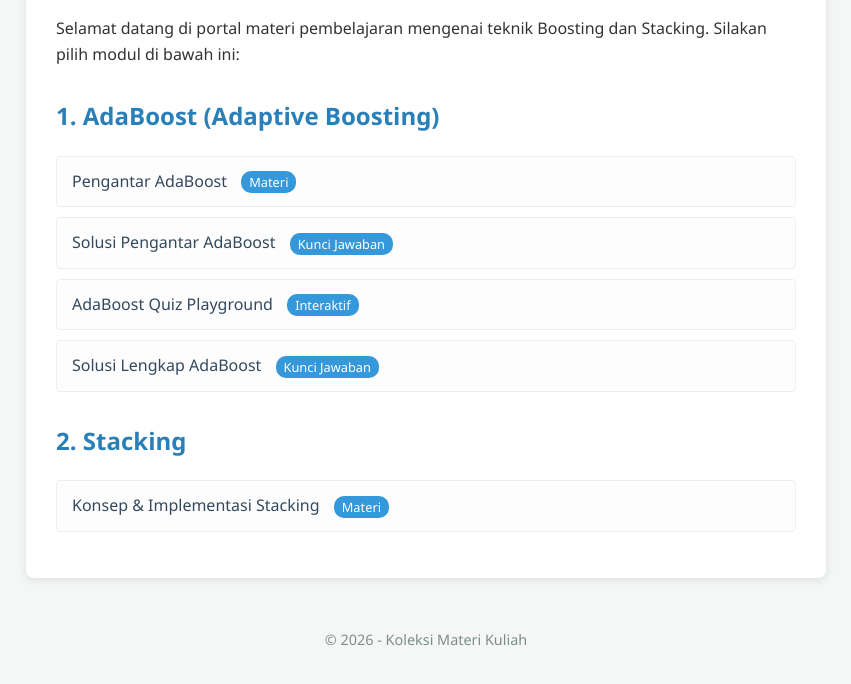
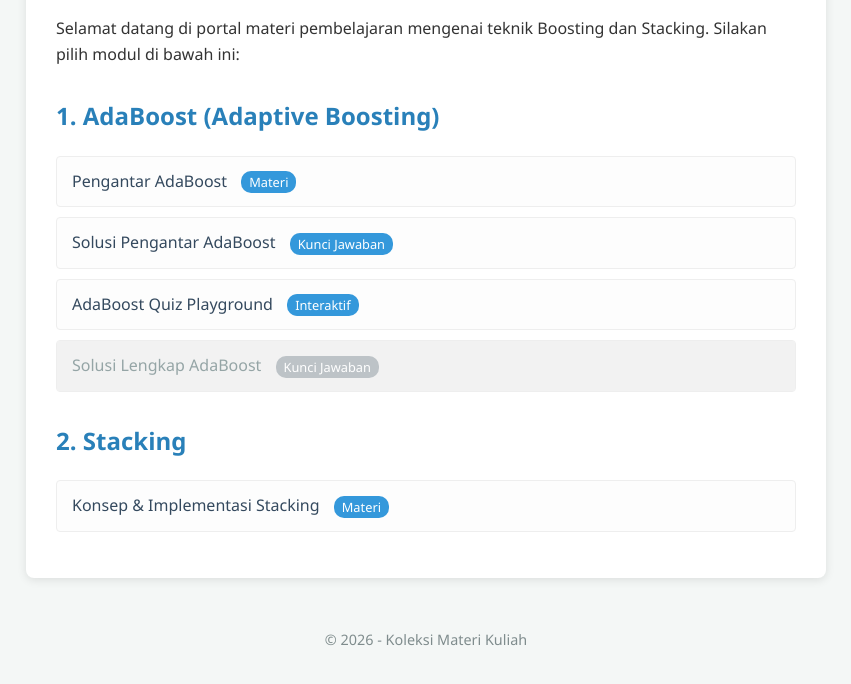
Before and after one commit to aazmhafidz09/AdaBoost, a plain HTML site: page index.html in a window 1280 px wide. Shown: the part 160-844 px from the top of the page, without its empty margins (214-1065 px from the left). Drawn offline with Linux system fonts and the light colour scheme.

Commit message:
Disable link for complete AdaBoost solution

```diff
--- a/index.html
+++ b/index.html
@@ -93,7 +93,7 @@
         <li><a href="adaboost_interest.html">Pengantar AdaBoost <span class="badge">Materi</span></a></li>
         <li><a href="adaboost_interest_solution.html">Solusi Pengantar AdaBoost <span class="badge">Kunci Jawaban</span></a></li>
         <li><a href="adaboost_quiz_playground.html">AdaBoost Quiz Playground <span class="badge">Interaktif</span></a></li>
-        <li><a href="adaboost_solution.html">Solusi Lengkap AdaBoost <span class="badge">Kunci Jawaban</span></a></li>
+        <li><a href="adaboost_solution.html" class="disabled">Solusi Lengkap AdaBoost <span class="badge">Kunci Jawaban</span></a></li>
     </ul>
 
     <h2>2. Stacking</h2>
```
